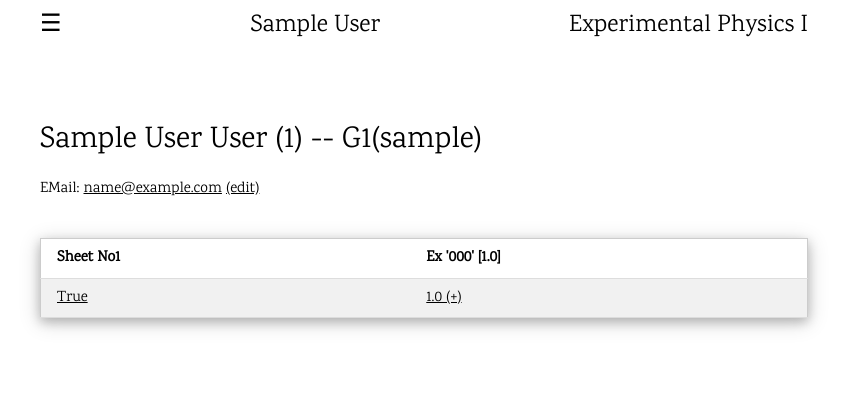
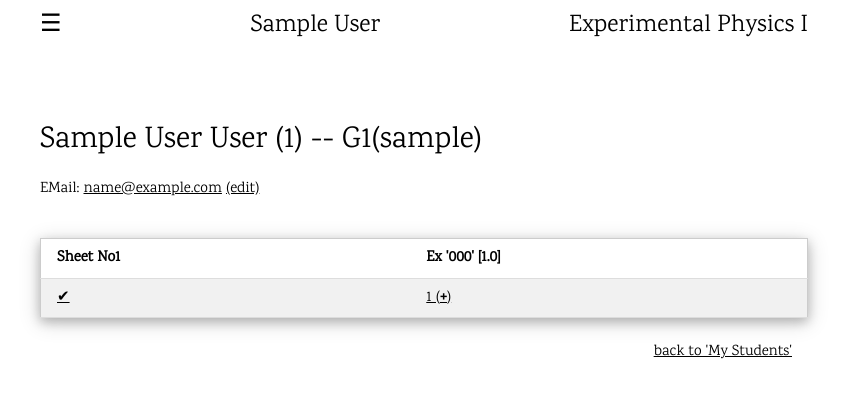
Before and after one commit to slindemann/tutorsbase, a Django app: page /student_crediting/student/1/ in a window 1280 px wide. Shown: the top 398 px of the page, without its empty margins (216-1063 px from the left). Run offline with Django 3.2, Linux system fonts and the light colour scheme; a user stored in the database is signed in; tables that the repository leaves empty hold one stand-in row (values such as "Sample post").

Commit message:
Style look of student_details; add numpy to requirements.txt

```diff
--- a/student_crediting/templates/student_crediting/student_detail.html
+++ b/student_crediting/templates/student_crediting/student_detail.html
@@ -8,9 +8,9 @@
 {% endif %}
 
 {% if student.email %}
-<p>EMail: <a href="mailto:{{ student.email }}">{{ student.email }}</a>    <a href="edit_mail">(edit)</a>  </p>
+<p>EMail: <a href="mailto:{{ student.email }}">{{ student.email }}</a>    <a href="edit_mail" class="mylink">(edit)</a>  </p>
 {% else %}
-<p><a href="edit_mail">!!! PLEASE REGISTER STUDENT'S EMAIL ADDRESS !!!</a> </p>
+<p><a href="edit_mail" class="absent">!!! PLEASE REGISTER STUDENT'S EMAIL ADDRESS !!!</a> </p>
 {% endif %}
 
   {% if rdata %}
@@ -25,20 +25,24 @@
             </tr>
             <tr>
                 {% if rs.presence == None %}
-                    <td> <a href="presence/new/{{ rs.sheet }}" > nyd  </a></td>
+                    <td> <a href="presence/new/{{ rs.sheet }}" class="nyd"> nyd  </a></td>
                 {% else %}
-                    <td> <a href="presence/update/{{ rs.presence.id }}" > {{rs.presence.present}} </a></td>
+           {% comment %}      <td> <a href="presence/update/{{ rs.presence.id }}">{% if rs.presence.present %} &#10004; {% else %} &#10008; {% endif %}</a></td> {% endcomment %}
+                <td> <a href="presence/update/{{ rs.presence.id }}"{% if rs.presence.present %} class="present"> &#10004; {% else %} class="absent"> &#10008; {% endif %}</a></td>
                 {% endif %}
                 {% for re in rs.sheet_data %}
                   {% if re.credit_pk == None %}
-                    <td> <a href="credits/new/{{ rs.sheet }}/{{ re.exercise_pk }}"> nyd </a> </td>
+                    <td> <a href="credits/new/{{ rs.sheet }}/{{ re.exercise_pk }}" class="nyd"> nyd </a> </td>
                   {% else %}
-                    <td> <a href="{{ re.credit_pk }}"> {{ re.credits_achieved }}{% if config.bonus_credits %}+{{ re.bonus_credits_achieved }}{% endif %}{% if re.blackboard_performance %} ({{re.blackboard_performance}}) {% endif %}</a> </td>
+                  <td> <a href="{{ re.credit_pk }}" class="done"> {{ re.credits_achieved|floatformat:-1 }}{% if config.bonus_credits %}+{{ re.bonus_credits_achieved|floatformat:-1 }}{% endif %}{% if re.blackboard_performance %} (<b>{{re.blackboard_performance}}</b>) {% endif %}</a> </td>
                   {% endif %}
                 {% endfor %}
             </tr>
     {% endfor %}
         </table>
+          <p>
+              <div class="w3-right w3-padding"> <a href="{% url 'students' %}" class="mylink">back to 'My Students'</a> </div>
+          </p>
   {% else %}
   <p> There are no results for this student in the system. <br> </p>
   {% endif %}
```
